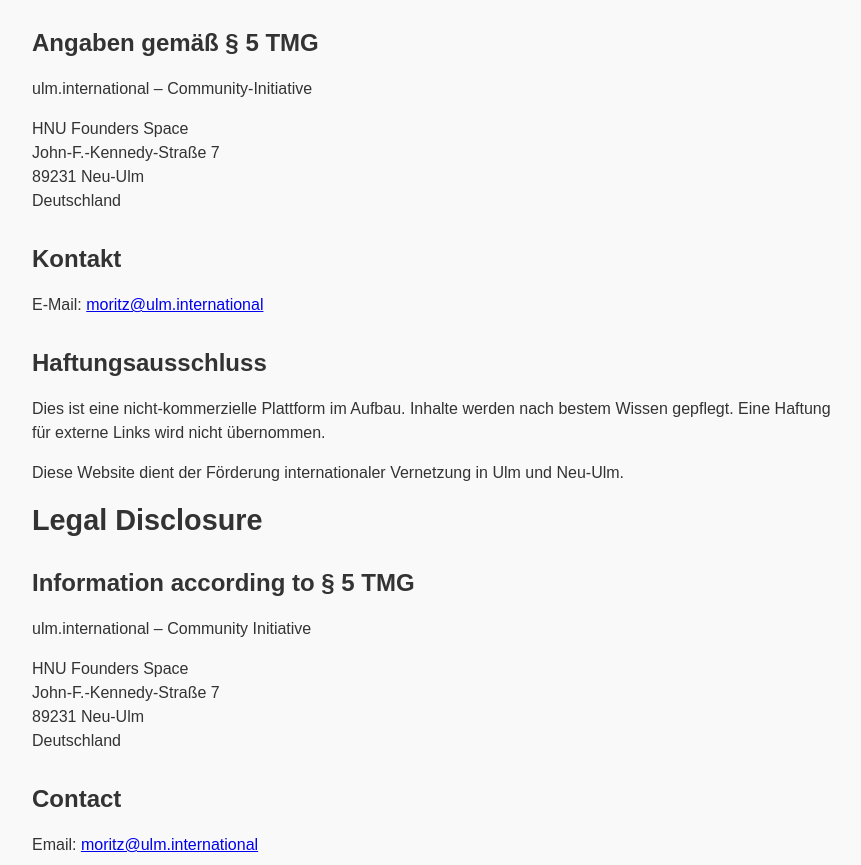
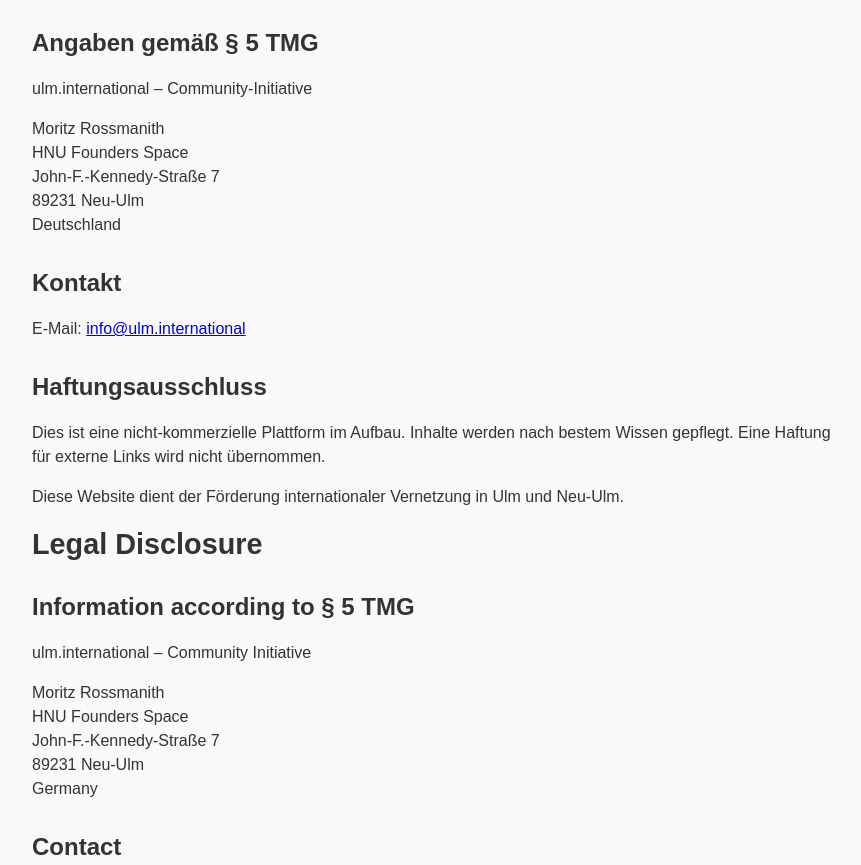
Before and after one commit to ulm-international/ulm-international, a plain HTML site: page impressum.html in a window 1280 px wide. Shown: the part 87-952 px from the top of the page, without its empty margins (208-1069 px from the left). Drawn offline with Linux system fonts and the light colour scheme.

Commit message:
Add files via upload

```diff
--- a/impressum.html
+++ b/impressum.html
@@ -32,13 +32,14 @@
 
   <h2>Angaben gemäß § 5 TMG</h2>
   <p>ulm.international – Community-Initiative</p>
-  <p>HNU Founders Space<br />
+  <p>Moritz Rossmanith<br />
+   HNU Founders Space<br />
    John-F.-Kennedy-Straße 7<br />
    89231 Neu-Ulm<br />
    Deutschland</p>
 
   <h2>Kontakt</h2>
-  <p>E-Mail: <a href="mailto:moritz@ulm.international">moritz@ulm.international</a></p>
+  <p>E-Mail: <a href="mailto:info@ulm.international">info@ulm.international</a></p>
 
   <h2>Haftungsausschluss</h2>
   <p>Dies ist eine nicht-kommerzielle Plattform im Aufbau. Inhalte werden nach bestem Wissen gepflegt. Eine Haftung für externe Links wird nicht übernommen.</p>
@@ -48,13 +49,14 @@
 
   <h2>Information according to § 5 TMG</h2>
   <p>ulm.international – Community Initiative</p>
-  <p>HNU Founders Space<br />
+  <p>Moritz Rossmanith<br />
+   HNU Founders Space<br />
    John-F.-Kennedy-Straße 7<br />
    89231 Neu-Ulm<br />
-   Deutschland</p>
+   Germany</p>
 
   <h2>Contact</h2>
-  <p>Email: <a href="mailto:moritz@ulm.international">moritz@ulm.international</a></p>
+  <p>Email: <a href="mailto:info@ulm.international">info@ulm.international</a></p>
 
   <h2>Disclaimer</h2>
   <p>This is a non-commercial platform currently under development. Content is maintained to the best of our knowledge. We are not responsible for external links.</p>
```
